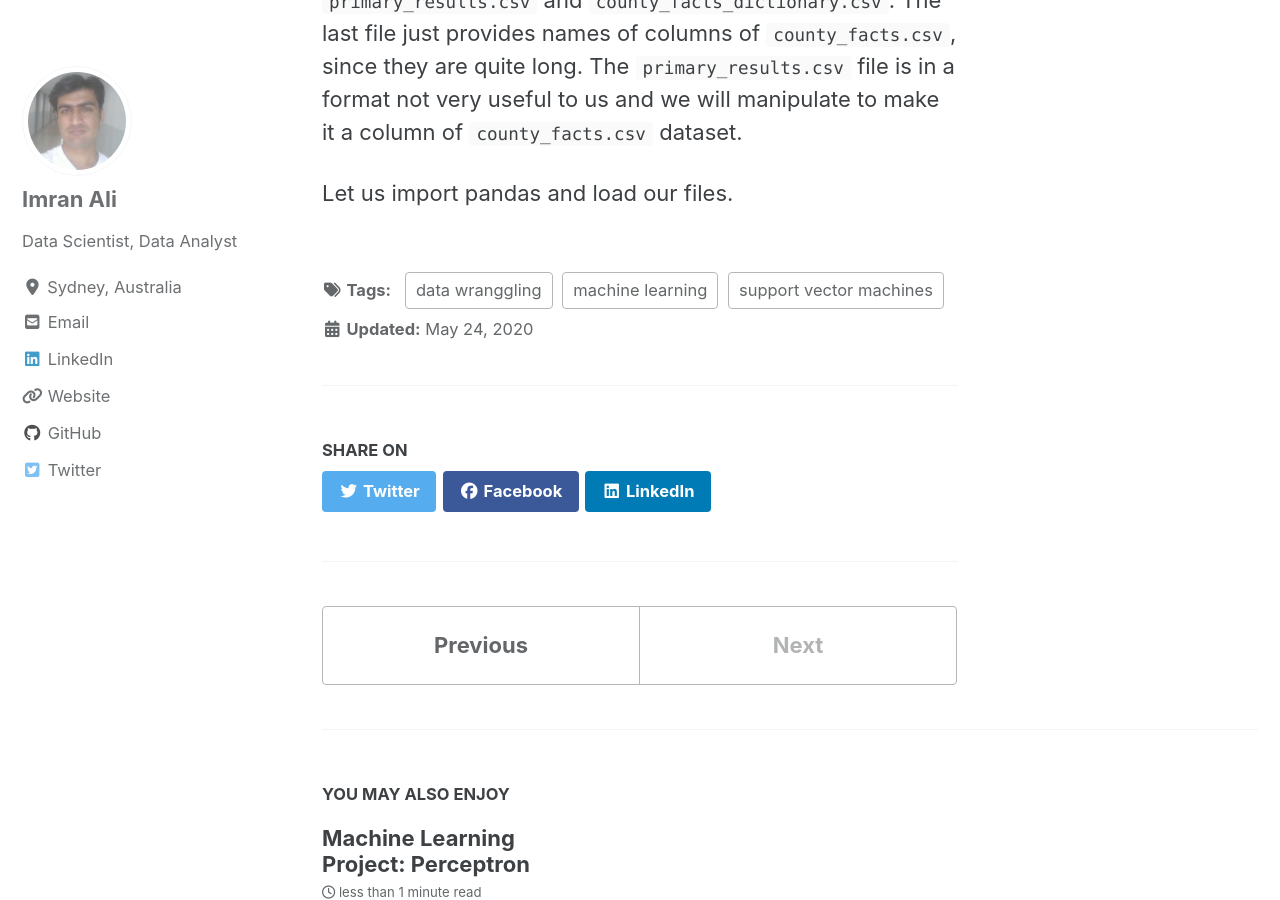
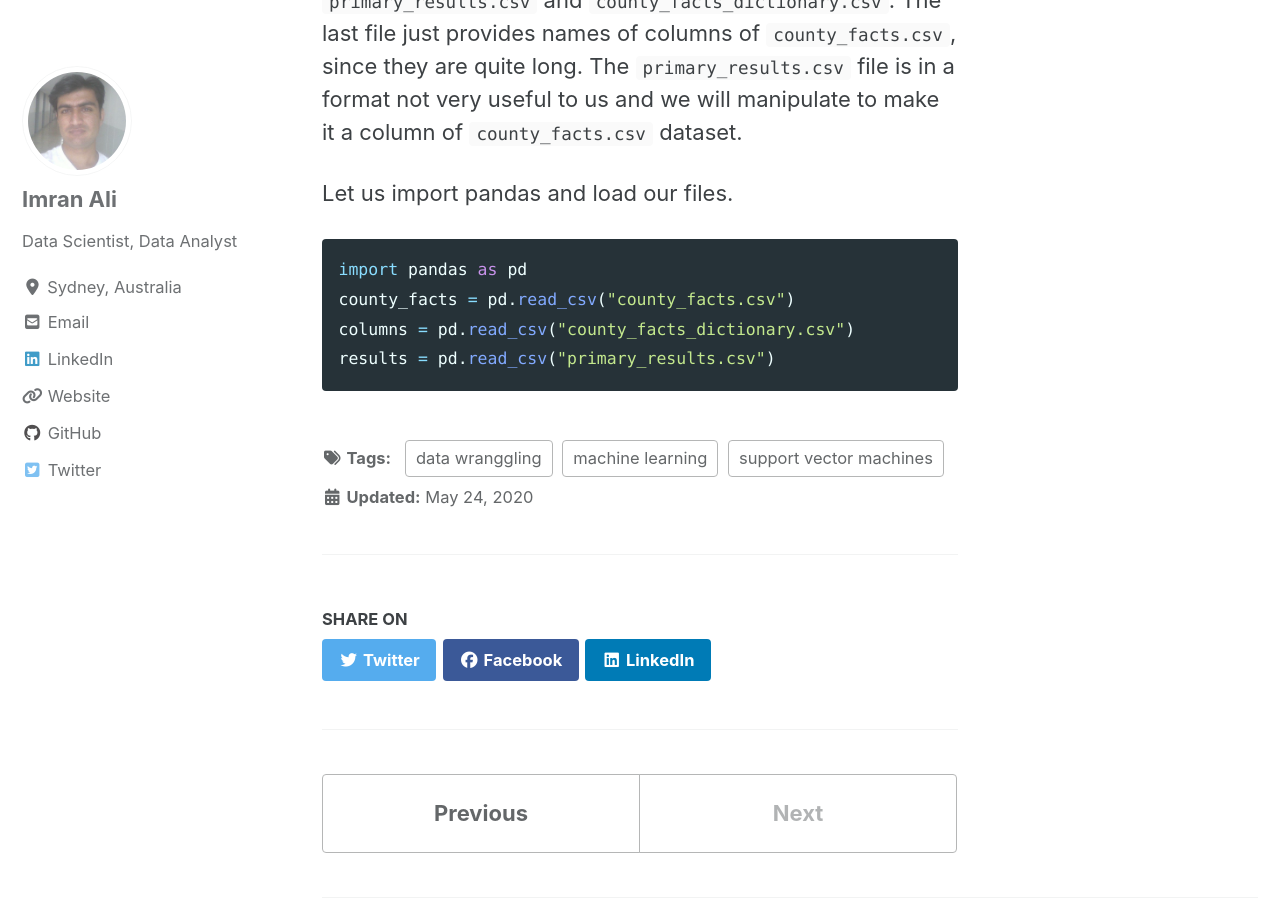
Before and after one commit to ImranAliPhD/ImranAliPhD.github.io, a Jekyll site: the page built from _posts/2020-05-24-primaries.md, in a window 1280 px wide and 900 px high, scrolled down 2798 px. Built offline with Jekyll 4.4.1, drawn with Linux system fonts in a browser that asks for light colours; cached includes are drawn as plain includes; nearby versions of some CDN libraries.

Commit message:
Update 2020-05-24-primaries.md

````diff
--- a/_posts/2020-05-24-primaries.md
+++ b/_posts/2020-05-24-primaries.md
@@ -29,3 +29,10 @@ This dataset was chosen to demonstrate working with raw data. It is not a part o
 We will download three files, the `county_facts.csv`, `primary_results.csv` and `county_facts_dictionary.csv`. The last file just provides names of columns of `county_facts.csv`, since they are quite long. The `primary_results.csv` file is in a format not very useful to us and we will manipulate to make it a column of `county_facts.csv` dataset.
 
 Let us import pandas and load our files.
+
+```python
+import pandas as pd
+county_facts = pd.read_csv("county_facts.csv")
+columns = pd.read_csv("county_facts_dictionary.csv")
+results = pd.read_csv("primary_results.csv")
+```
````
